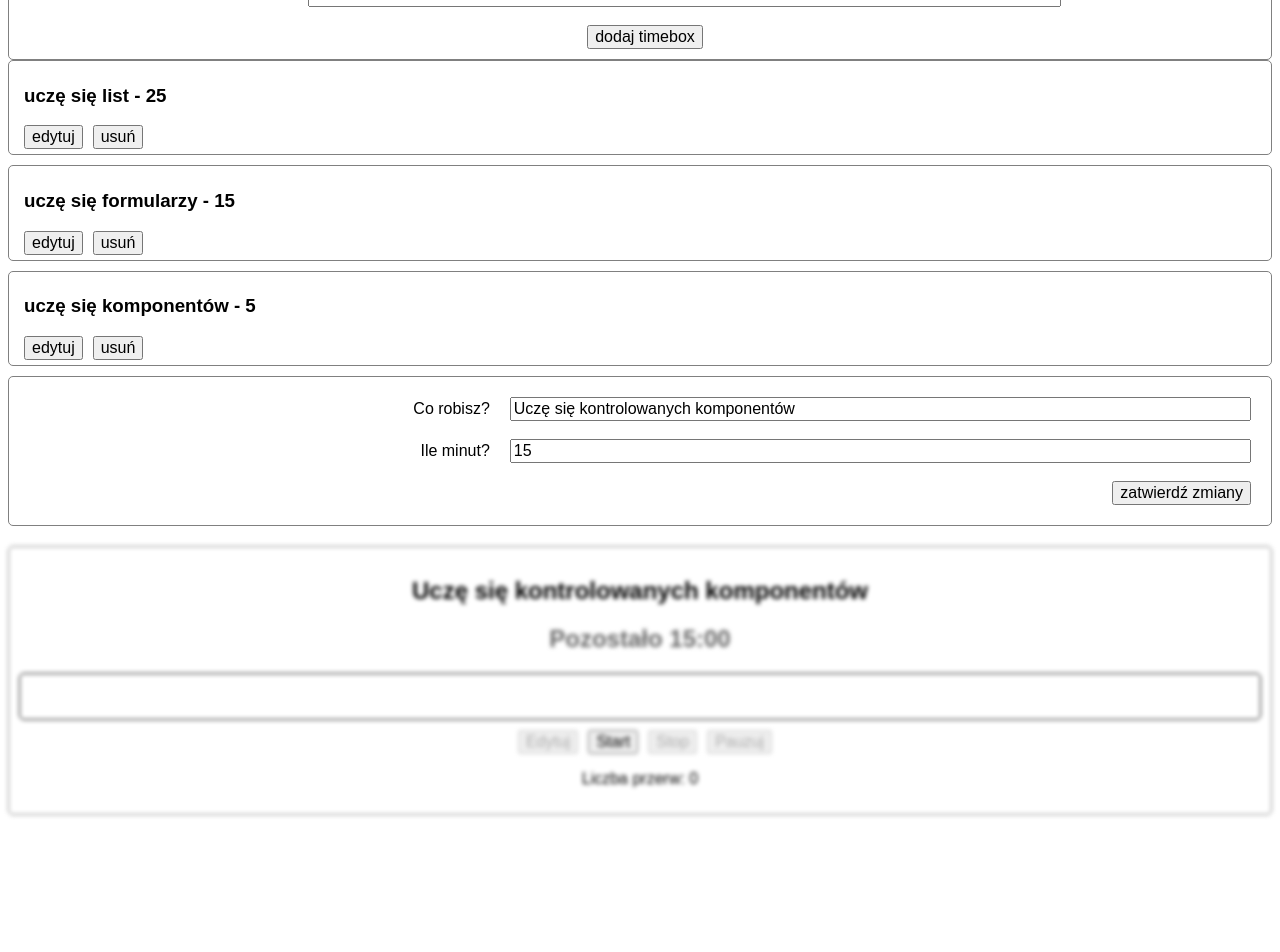
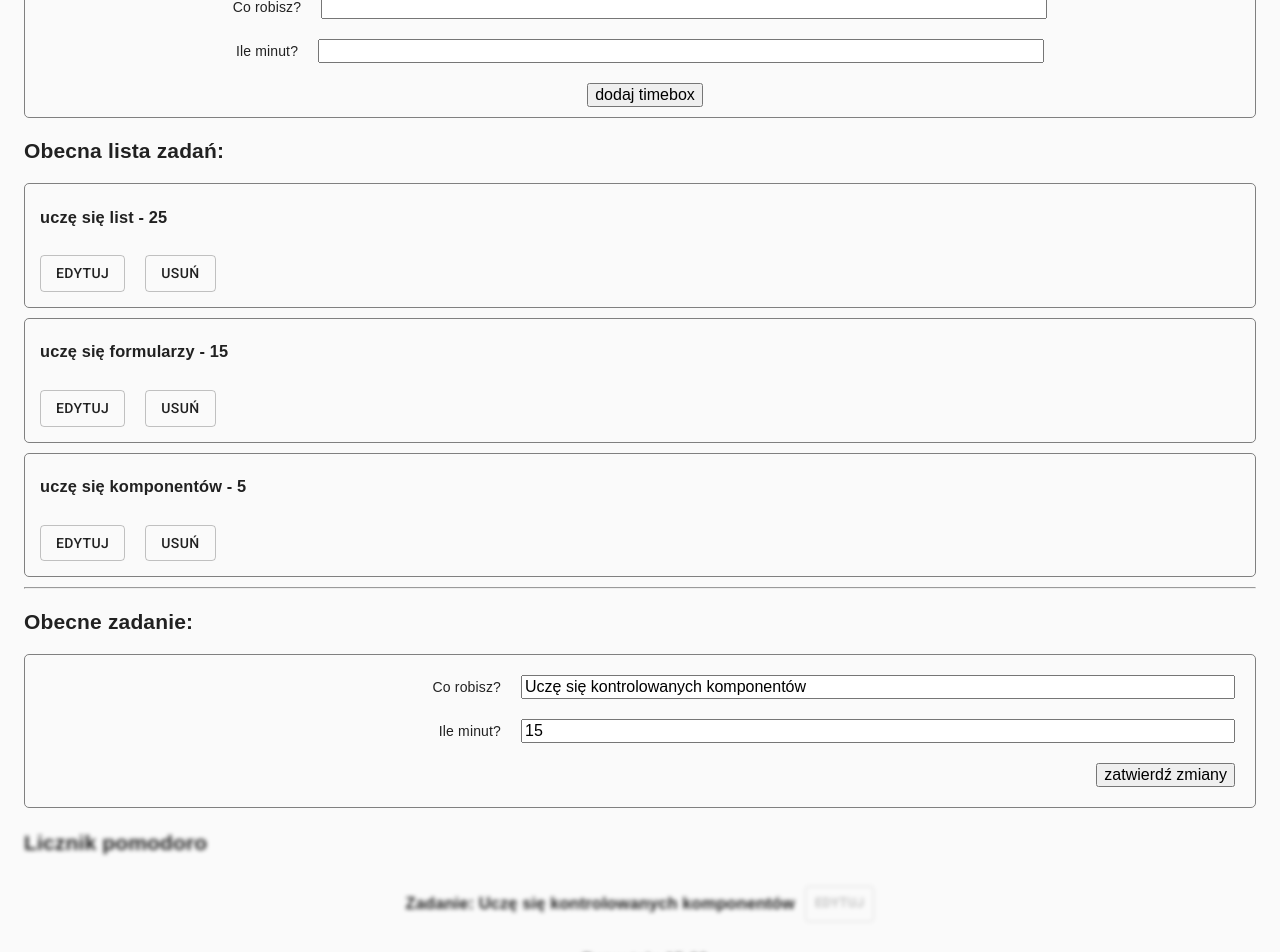
Before and after one commit to PatrycjaKubiczek/react-course, a React (Create React App) app: page / in a window 1280 px wide. Shown: the part 160-1112 px from the top of the page. Before the commit the page ends 983 px from the top, so only its background shows below. Built offline with nearby package versions, Linux system fonts and the light colour scheme.

Commit message:
add Material UI to project

```diff
--- a/package.json
+++ b/package.json
@@ -3,6 +3,7 @@
   "version": "0.1.0",
   "private": true,
   "dependencies": {
+    "@material-ui/core": "^4.11.3",
     "@testing-library/jest-dom": "^5.11.4",
     "@testing-library/react": "^11.1.0",
     "@testing-library/user-event": "^12.1.10",
--- a/public/index.html
+++ b/public/index.html
@@ -5,12 +5,12 @@
     <meta charset="UTF-8">
     <meta http-equiv="X-UA-Compatible" content="IE=edge">
     <meta name="viewport" content="width=device-width, initial-scale=1.0">
+    <link rel="stylesheet" href="https://fonts.googleapis.com/css?family=Roboto:300,400,500,700&display=swap" />
+
     <title>Kurs Reacta</title>
 </head>
 
 <body>
-    <h1>tydzien #2</h1>
-    <hr>
     <div id="root"></div>
 </body>
 </html>
--- a/src/components/App.js
+++ b/src/components/App.js
@@ -1,12 +1,38 @@
 import TimeboxList from "./TimeboxList";
 import EditableTimebox from "./EditableTimebox";
+import { createMuiTheme, ThemeProvider } from "@material-ui/core/styles";
+import { CssBaseline, Container } from "@material-ui/core";
+
+const theme = createMuiTheme({
+  overrides: {
+    MuiButton: {
+      root: {
+        margin: "10px",
+        padding: "10px",
+      },
+    },
+    MuiTextField: {
+      root: {
+        margin: "10px",
+      },
+    },
+  },
+});
 
 function App() {
   return (
-    <div className="App">
-      <TimeboxList />
-      <EditableTimebox />
-    </div>
+    <ThemeProvider theme={theme}>
+      <CssBaseline>
+        <Container>
+          <h1>Kurs reacta</h1>
+          <hr />
+          <div className="App">
+            <TimeboxList />
+            <EditableTimebox />
+          </div>
+        </Container>
+      </CssBaseline>
+    </ThemeProvider>
   );
 }
 
--- a/src/components/Clock.js
+++ b/src/components/Clock.js
@@ -3,9 +3,9 @@ function Clock({ className = "", minutes = 20, seconds = 48 }) {
     seconds = seconds + "0";
   }
   return (
-    <h2 className={"Clock " + className}>
+    <h3 className={"Clock " + className} style={{textAlign: "center"}}>
       Pozostało {minutes}:{seconds}
-    </h2>
+    </h3>
   );
 }
 
--- a/src/components/CurrentTimebox.js
+++ b/src/components/CurrentTimebox.js
@@ -1,6 +1,7 @@
 import React from "react";
 import Clock from "./Clock";
 import ProgressBar from "./ProgressBar";
+import { Button, Grid } from "@material-ui/core";
 
 class CurrentTimebox extends React.Component {
   constructor(props) {
@@ -77,8 +78,20 @@ class CurrentTimebox extends React.Component {
     const secondsLeft = Math.floor(timeLeftInSeconds % 60);
     const progressPercent = (elapsedTimeInSeconds / totalTimeInSeconds) * 100;
     return (
-      <div className={`CurrentTimebox ${isEditable ? "inactive" : ""}`}>
-        <h2>{title}</h2>
+      <div className={` ${isEditable ? "inactive" : ""}`}>
+        <h2>Licznik pomodoro</h2>
+        <Grid container display="flex" justify="center">
+          <h3>Zadanie: {title}</h3>
+          <Button
+            onClick={onEdit}
+            disabled={isEditable}
+            variant="outlined"
+            size="small"
+          >
+            Edytuj
+          </Button>
+        </Grid>
+
         <Clock
           minutes={minutesLeft}
           seconds={secondsLeft}
@@ -90,18 +103,27 @@ class CurrentTimebox extends React.Component {
           color="red"
           big
         />
-        <button onClick={onEdit} disabled={isEditable}>
-          Edytuj
-        </button>
-        <button onClick={this.handleStart} disabled={isRunning}>
+        <Button
+          onClick={this.handleStart}
+          disabled={isEditable || isRunning}
+          variant="outlined"
+        >
           Start
-        </button>
-        <button onClick={this.handleStop} disabled={!isRunning}>
+        </Button>
+        <Button
+          onClick={this.handleStop}
+          disabled={isEditable || !isRunning}
+          variant="outlined"
+        >
           Stop
-        </button>
-        <button onClick={this.togglePause} disabled={!isRunning}>
+        </Button>
+        <Button
+          onClick={this.togglePause}
+          disabled={isEditable || !isRunning}
+          variant="outlined"
+        >
           {isPaused ? "Wzów" : "Pauzuj"}
-        </button>
+        </Button>
         <p>Liczba przerw: {pausesCount}</p>
       </div>
     );
--- a/src/components/EditableTimebox.js
+++ b/src/components/EditableTimebox.js
@@ -23,6 +23,8 @@ class EditableTimebox extends React.Component {
     const { title, totalTimeInMinutes, isEditable } = this.state;
     return (
       <>
+      <hr />
+        <h2>Obecne zadanie:</h2>
         <TimeboxEditor
           title={title}
           totalTimeInMinutes={totalTimeInMinutes}
--- a/src/components/ProgressBar.js
+++ b/src/components/ProgressBar.js
@@ -6,7 +6,7 @@ function ProgressBar({ className = "", percent = 44, big = false, color = null }
     className,
     {
       "progress--big": big,
-      "progress--big": color === "red"
+      "progress--color-red": color === "red"
     }
   )
   return (
--- a/src/components/Timebox.js
+++ b/src/components/Timebox.js
@@ -1,4 +1,6 @@
 import React from "react";
+import { Button, TextField } from "@material-ui/core";
+
 class Timebox extends React.Component {
   state = {
     updatedTitle: this.props.title,
@@ -8,13 +10,12 @@ class Timebox extends React.Component {
     super(props);
   }
   handleTitleChange = (e) => {
-    this.setState({ updateTitle: e.target.value });
+    this.setState({ updatedTitle: e.target.value });
   };
   handleMinutesChange = (e) => {
     this.setState({ updatedTotalTimeInMinutes: e.target.value });
   };
   handleSubmit = (e) => {
-    console.log(this.props.timebox);
     this.props.onSave(this.props.index, {
       ...this.props.timebox,
       title: this.state.updatedTitle,
@@ -58,9 +59,19 @@ class Timebox extends React.Component {
           </form>
         )}
 
-        {!isEdited && <button onClick={onEdit}>edytuj</button>}
-        {isEdited && <button onClick={this.handleSubmit}>zapisz</button>}
-        <button onClick={onDelete}>usuń</button>
+        {!isEdited && (
+          <Button onClick={onEdit} variant="outlined">
+            edytuj
+          </Button>
+        )}
+        {isEdited && (
+          <Button onClick={this.handleSubmit} variant="outlined">
+            zapisz
+          </Button>
+        )}
+        <Button onClick={onDelete} variant="outlined">
+          usuń
+        </Button>
       </div>
     );
   }
--- a/src/components/TimeboxCreator.js
+++ b/src/components/TimeboxCreator.js
@@ -1,5 +1,6 @@
 import React from "react";
 import uuid from "uuid";
+import { Button, TextField } from "@material-ui/core";
 
 class TimeboxCreator extends React.Component {
   constructor(props) {
@@ -8,6 +9,7 @@ class TimeboxCreator extends React.Component {
     this.totalTimeInMinutesInput = React.createRef();
   }
   handleSubmit = (e) => {
+    console.log(this.titleInput.current.value);
     e.preventDefault();
     this.props.onCreate({
       id: uuid.v4(),
@@ -20,19 +22,38 @@ class TimeboxCreator extends React.Component {
   };
   render() {
     return (
+      <>
+        <h2>Dodaj nowe zadanie</h2>
+        {/* <form className="CurrentTimebox">
+      //   <TextField
+      //     inputRef={this.titleInput}
+      //     label="Co robisz?"
+      //     variant="outlined"
+      //   />
+      //   <TextField
+      //     inputRef={this.totalTimeInMinutesInput}
+      //     label="Ile minut?"
+      //     type="number"
+      //     variant="outlined"
+      //   />
+      // <Button variant="outlined" onClick={this.handleSubmit}>
+      //     dodaj timebox
+      //   </Button>
+      */}
         <form onSubmit={this.handleSubmit} className="CurrentTimebox">
           <label>
             Co robisz?
-          <input ref={this.titleInput} type="text" />
+            <input ref={this.titleInput} type="text" required />
           </label>
           <br />
           <label>
             Ile minut?
-          <input ref={this.totalTimeInMinutesInput} type="number" />
+            <input ref={this.totalTimeInMinutesInput} type="number" required />
           </label>
           <br />
           <button>dodaj timebox</button>
         </form>
+      </>
     );
   }
 }
--- a/src/components/TimeboxList.js
+++ b/src/components/TimeboxList.js
@@ -72,6 +72,7 @@ class TimeboxList extends React.Component {
     return (
       <>
         <TimeboxCreator onCreate={this.handleCreate} />
+        <h2>Obecna lista zadań:</h2>
         {this.state.timeboxes.map((timebox, index) => (
           <Timebox
             key={timebox.id}
--- a/src/index.js
+++ b/src/index.js
@@ -2,7 +2,6 @@ import React from "react";
 import ReactDOM from "react-dom";
 
 import App from "./components/App";
-
 import "./styles/main.scss";
 
 ReactDOM.render(<App />, document.getElementById("root"));
--- a/src/styles/components/currenttimebox.scss
+++ b/src/styles/components/currenttimebox.scss
@@ -3,4 +3,5 @@
   border-radius: 5px;
   padding: 10px;
   text-align: center;
+  margin-block: 10px;
 }
```
Also changed, not shown: 1 other file (tests, documents, lock files or other folders). Lines whose indentation alone changed are shown as unchanged.
